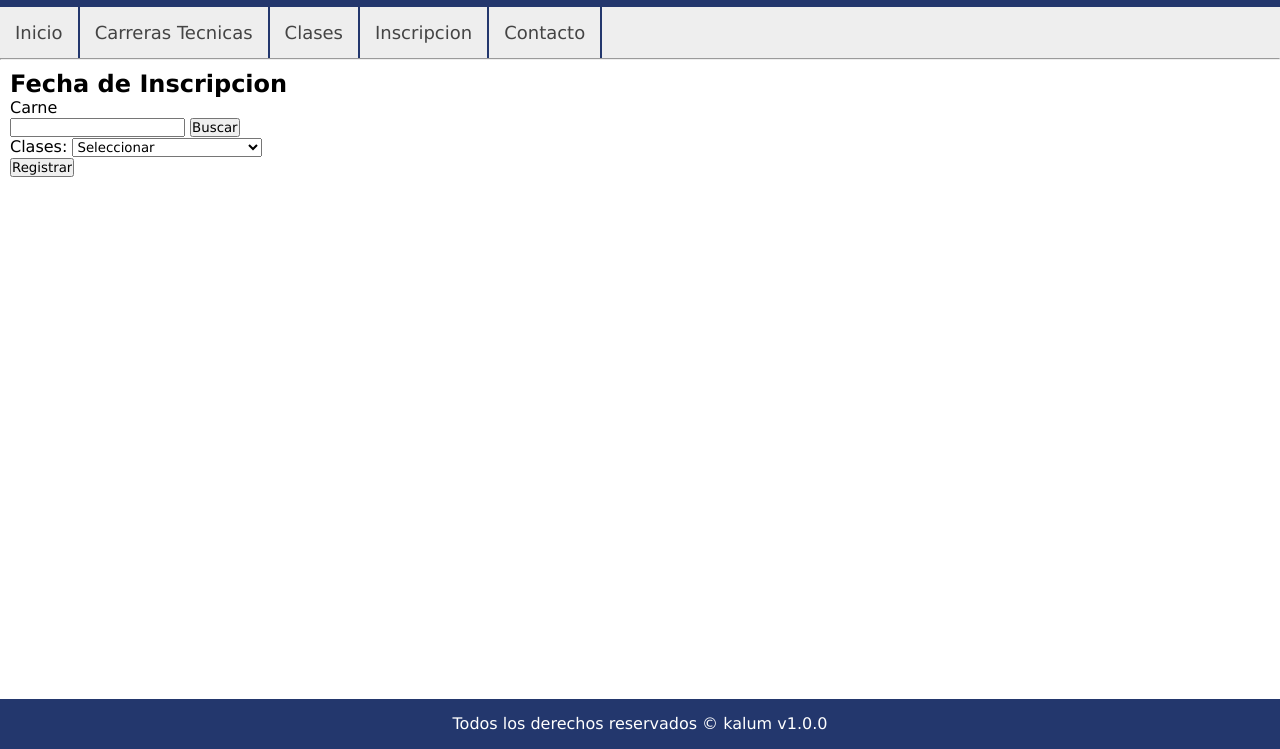
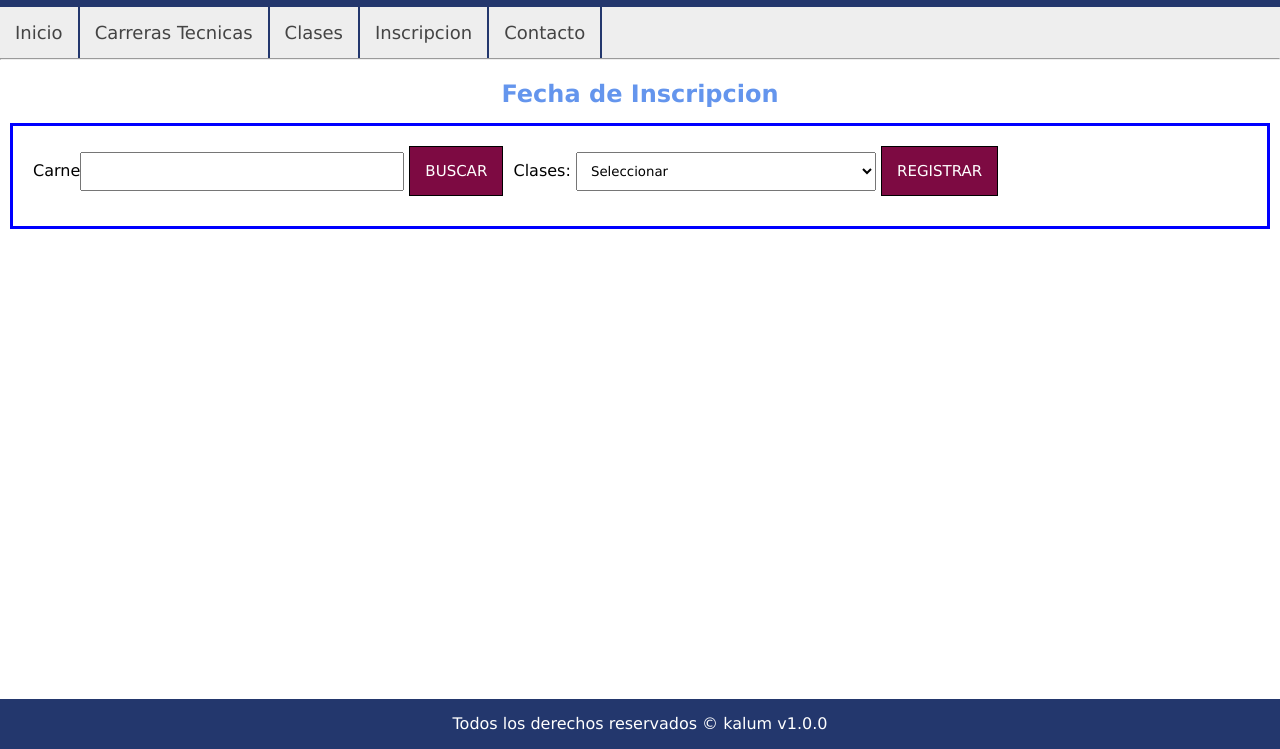
Before and after one commit to tpamal/Java-2021-web, a plain HTML site: page inscripcion.html in a window 1280 px wide. Shown: the part 51-800 px from the top of the page. Drawn offline with Linux system fonts and the light colour scheme.

Commit message:
Finalizando el diseño de pa pagina

```diff
--- a/assets/css/style.css
+++ b/assets/css/style.css
@@ -76,6 +76,43 @@ footer a {
     color: white;
 }
 
+#contenido table {
+    margin: auto;
+}
+
+#contenido h2 {
+    text-align: center;
+    color: cornflowerblue;
+    margin: 10px;
+}
+
+#contenido form {
+    border: 3px solid blue;
+    margin-top: 15px;
+    margin-bottom: 15px;
+    padding: 20px;
+}
+
+#contenido form * {
+    display: inline-block;
+}
+
+input[type="text"], select {
+    margin-bottom: 15px;
+    padding: 10px;
+    width: 300px;
+}
+
+input[type="submit"], button{
+    background: #7d0a42;
+    color: white;
+    padding: 15px;
+    font-size: 15px;
+    text-transform: uppercase;
+    border: 1px solid black;
+    cursor: pointer;
+}
+
 /*Selector por clase*/
 
 .clearFix {
```
